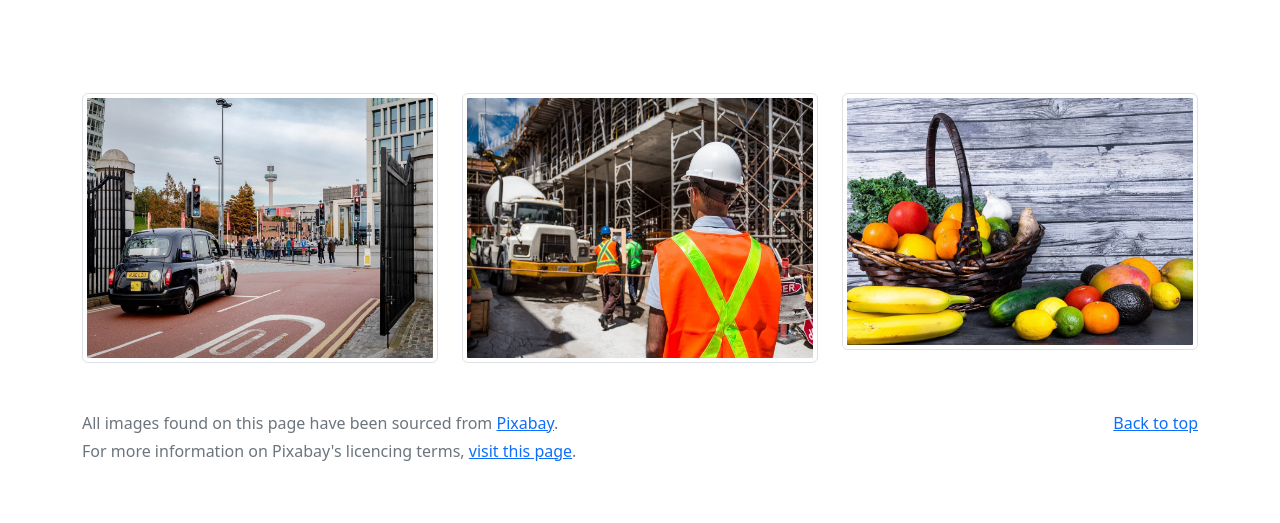
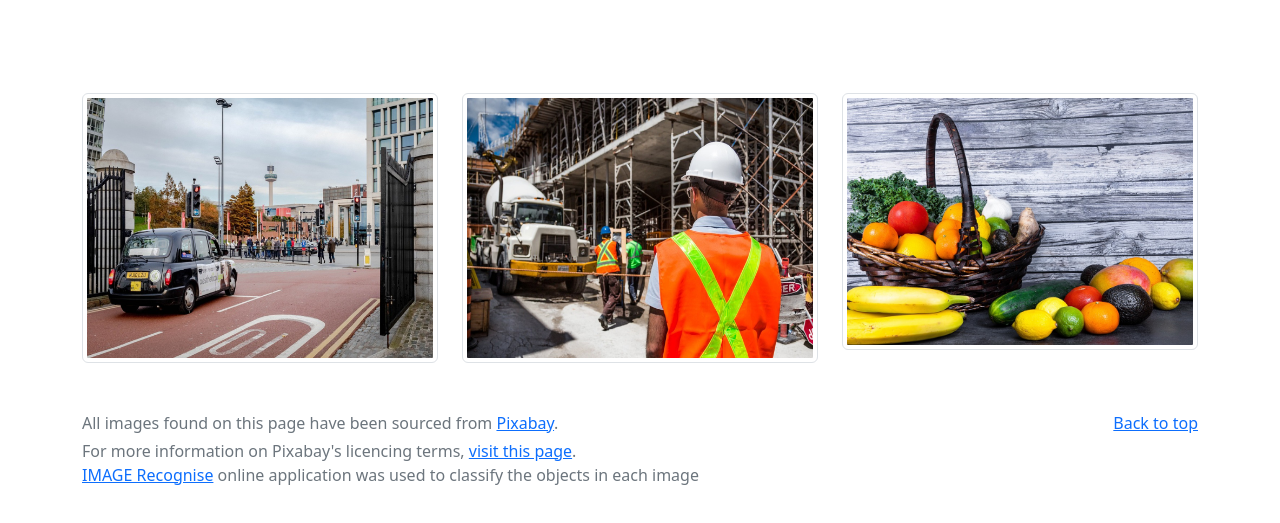
Before and after one commit to RaspberryPiFoundation/ai-activities, a plain HTML site: page computer-vision/index.html in a window 1280 px wide. Shown: the part 201-724 px from the top of the page. Drawn offline with nearby package versions, Linux system fonts and the light colour scheme.

Commit message:
CV - update with link to IMAGE recognise

```diff
--- a/computer-vision/index.html
+++ b/computer-vision/index.html
@@ -282,6 +282,7 @@
         </p>
         <p class="mb-1">All images found on this page have been sourced from <a href="https://pixabay.com/">Pixabay</a>. </p>
         <p class="mb-0">For more information on Pixabay's licencing terms, <a href="https://pixabay.com/service/license/">visit this page</a>.</p>
+        <p class="mb-0"><a href="https://imagerecognize.com/">IMAGE Recognise</a> online application was used to classify the objects in each image </p>
       </div>
     </footer>
   </body>
```
